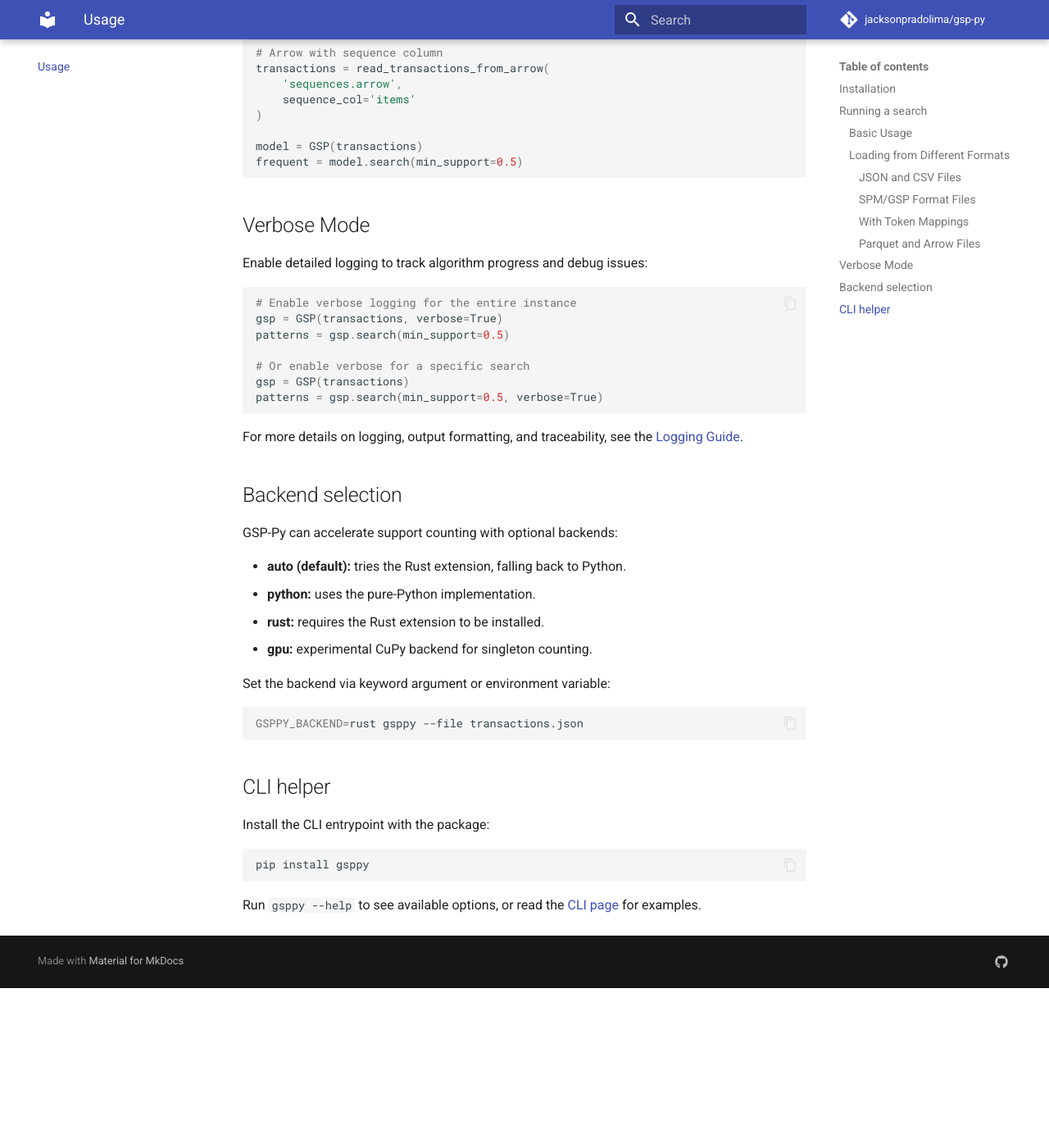
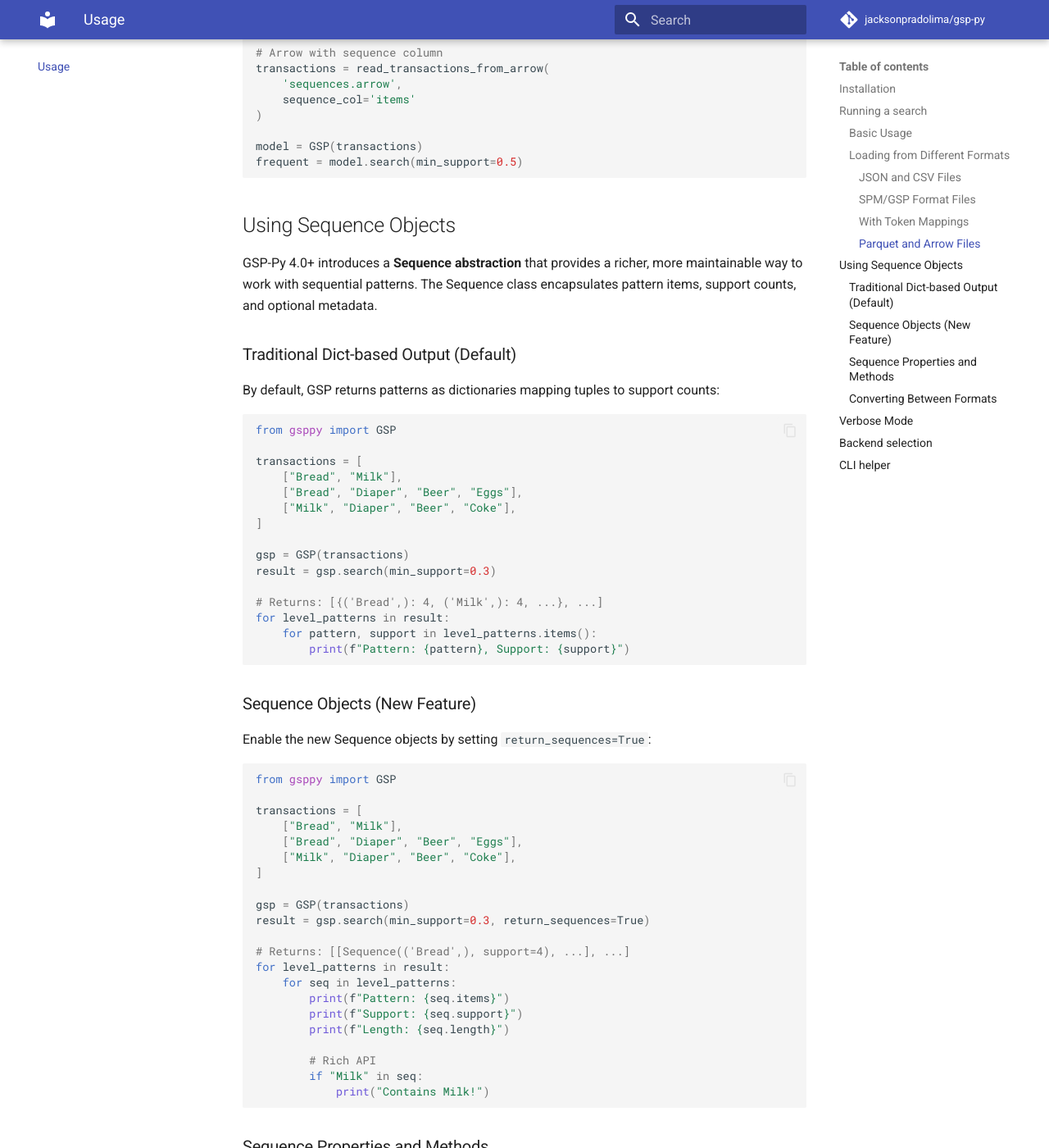
Before and after one commit to jacksonpradolima/gsp-py, an MkDocs documentation site: the page built from docs/usage.md, in a window 1280 px wide and 1400 px high, scrolled down 2589 px. Shown: the whole window at 82% size. Built offline with MkDocs 1.6.1 and Material for MkDocs 9.7.7, drawn with Linux system fonts in a browser that asks for light colours; comment, search, counter and statistics services are not loaded; before the commit the page ends 3794 px from its top, so only the background shows below that; some of the changed text lies outside the part shown.

Commit message:
docs: Update docs/ with Sequence abstraction documentation
Co-authored-by: jacksonpradolima <7774063+jacksonpradolima@users.noreply.github.com>

````diff
--- a/docs/usage.md
+++ b/docs/usage.md
@@ -138,6 +138,115 @@ model = GSP(transactions)
 frequent = model.search(min_support=0.5)
 ```
 
+## Using Sequence Objects
+
+GSP-Py 4.0+ introduces a **Sequence abstraction** that provides a richer, more maintainable way to work with sequential patterns. The Sequence class encapsulates pattern items, support counts, and optional metadata.
+
+### Traditional Dict-based Output (Default)
+
+By default, GSP returns patterns as dictionaries mapping tuples to support counts:
+
+```python
+from gsppy import GSP
+
+transactions = [
+    ["Bread", "Milk"],
+    ["Bread", "Diaper", "Beer", "Eggs"],
+    ["Milk", "Diaper", "Beer", "Coke"],
+]
+
+gsp = GSP(transactions)
+result = gsp.search(min_support=0.3)
+
+# Returns: [{('Bread',): 4, ('Milk',): 4, ...}, ...]
+for level_patterns in result:
+    for pattern, support in level_patterns.items():
+        print(f"Pattern: {pattern}, Support: {support}")
+```
+
+### Sequence Objects (New Feature)
+
+Enable the new Sequence objects by setting `return_sequences=True`:
+
+```python
+from gsppy import GSP
+
+transactions = [
+    ["Bread", "Milk"],
+    ["Bread", "Diaper", "Beer", "Eggs"],
+    ["Milk", "Diaper", "Beer", "Coke"],
+]
+
+gsp = GSP(transactions)
+result = gsp.search(min_support=0.3, return_sequences=True)
+
+# Returns: [[Sequence(('Bread',), support=4), ...], ...]
+for level_patterns in result:
+    for seq in level_patterns:
+        print(f"Pattern: {seq.items}")
+        print(f"Support: {seq.support}")
+        print(f"Length: {seq.length}")
+
+        # Rich API
+        if "Milk" in seq:
+            print("Contains Milk!")
+```
+
+### Sequence Properties and Methods
+
+The Sequence class provides a rich API:
+
+```python
+from gsppy import Sequence
+
+# Create sequences
+seq = Sequence.from_tuple(("A", "B", "C"), support=5)
+
+# Access properties
+print(seq.items)        # ('A', 'B', 'C')
+print(seq.support)      # 5
+print(seq.length)       # 3
+print(seq.first_item)   # 'A'
+print(seq.last_item)    # 'C'
+
+# Operations
+extended = seq.extend("D")  # Sequence(('A', 'B', 'C', 'D'))
+updated = seq.with_support(10)
+enriched = seq.with_metadata(confidence=0.85, lift=1.5)
+
+# Check membership
+if "B" in seq:
+    print("Sequence contains B")
+
+# Iterate over items
+for item in seq:
+    print(item)
+
+# Convert to tuple for compatibility
+tuple_form = seq.as_tuple()  # ('A', 'B', 'C')
+```
+
+### Converting Between Formats
+
+Use utility functions to convert between Sequence objects and dict format:
+
+```python
+from gsppy import sequences_to_dict, dict_to_sequences
+
+# Get results as Sequences
+result = gsp.search(min_support=0.3, return_sequences=True)
+
+# Convert to dict format for compatibility
+dict_format = sequences_to_dict(result[0])
+# {('Bread',): 4, ('Milk',): 4, ...}
+
+# Convert back to Sequences
+sequences = dict_to_sequences(dict_format)
+# [Sequence(('Bread',), support=4), ...]
+```
+
+For a complete example demonstrating all Sequence features, see `examples/sequence_example.py` in the repository.
+
 ## Verbose Mode
 
 Enable detailed logging to track algorithm progress and debug issues:
````
Also changed, not shown: docs/api.md (+24 -0 lines), docs/index.md (+24 -0 lines).
